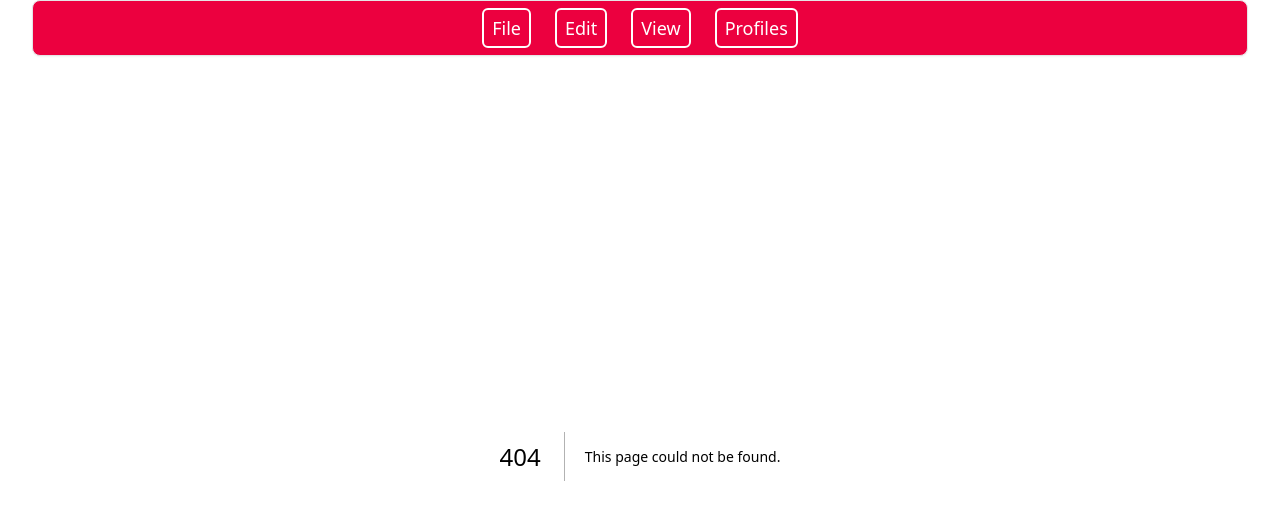
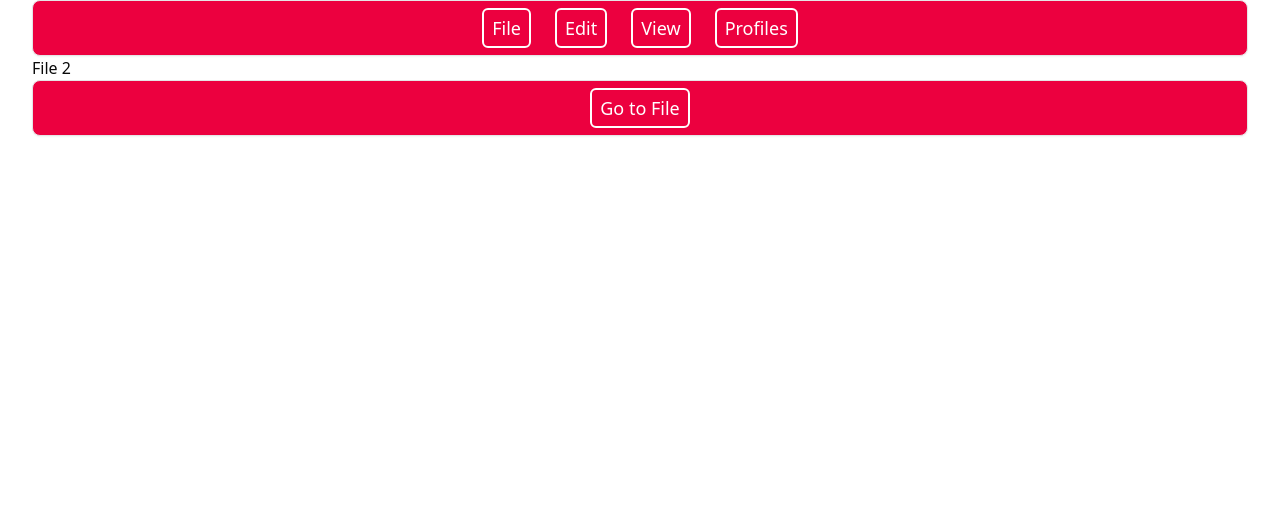
Before and after one commit to Sabbir-75/mind, a Next.js app: page /File/File2 in a window 1280 px wide. Before the commit this address had no page. Shown: the top 520 px of the page. Built offline with nearby package versions, Linux system fonts and the light colour scheme.

Commit message:
router part practice complete

```diff
--- /dev/null
+++ b/src/app/File/File1/page.tsx
@@ -0,0 +1,21 @@
+"use client"
+import { Menubar, MenubarMenu, MenubarTrigger } from '@/components/ui/menubar';
+import { useRouter } from 'next/navigation';
+import React from 'react';
+
+const page = () => {
+    const router = useRouter()
+    return (
+        <div>
+       <h1>File 1</h1>
+            <Menubar>
+                <MenubarMenu>
+                    <MenubarTrigger onClick={() => router.push("/File")} className="cursor-pointer">Go to File</MenubarTrigger>
+                </MenubarMenu>
+            </Menubar>
+        </div>
+
+    );
+};
+
+export default page;
--- /dev/null
+++ b/src/app/File/File2/page.tsx
@@ -0,0 +1,21 @@
+"use client"
+import { Menubar, MenubarMenu, MenubarTrigger } from '@/components/ui/menubar';
+import { useRouter } from 'next/navigation';
+import React from 'react';
+
+const page = () => {
+    const router = useRouter()
+    return (
+        <div>
+       <h1>File 2</h1>
+            <Menubar>
+                <MenubarMenu>
+                    <MenubarTrigger onClick={() => router.push("/File")} className="cursor-pointer">Go to File</MenubarTrigger>
+                </MenubarMenu>
+            </Menubar>
+        </div>
+
+    );
+};
+
+export default page;
--- a/src/app/File/page.tsx
+++ b/src/app/File/page.tsx
@@ -1,9 +1,25 @@
+"use client"
+import { Menubar, MenubarMenu, MenubarTrigger } from '@/components/ui/menubar';
+import { useRouter } from 'next/navigation';
 import React from 'react';
 
 const page = () => {
+    const router = useRouter()
     return (
         <div>
             <h1>File</h1>
+            <Menubar>
+                <MenubarMenu>
+                    <MenubarTrigger onClick={() => router.push("/File/File1")} className="cursor-pointer">File 1</MenubarTrigger>
+                </MenubarMenu>
+                <MenubarMenu>
+                    <MenubarTrigger onClick={() => router.push("/File/File2")} className="cursor-pointer">File 2</MenubarTrigger>
+                </MenubarMenu>
+                <MenubarMenu>
+                    <MenubarTrigger onClick={() => router.push("/")} className="cursor-pointer">Go to Home page</MenubarTrigger>
+                </MenubarMenu>
+            </Menubar>
+
         </div>
     );
 };
```
